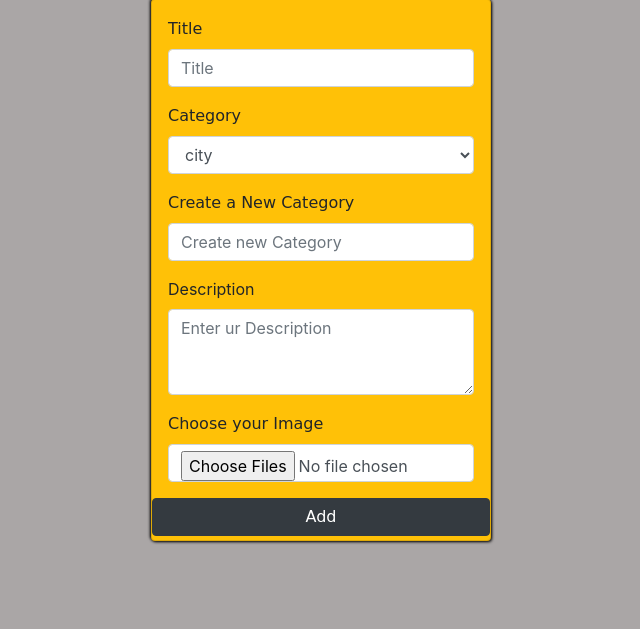
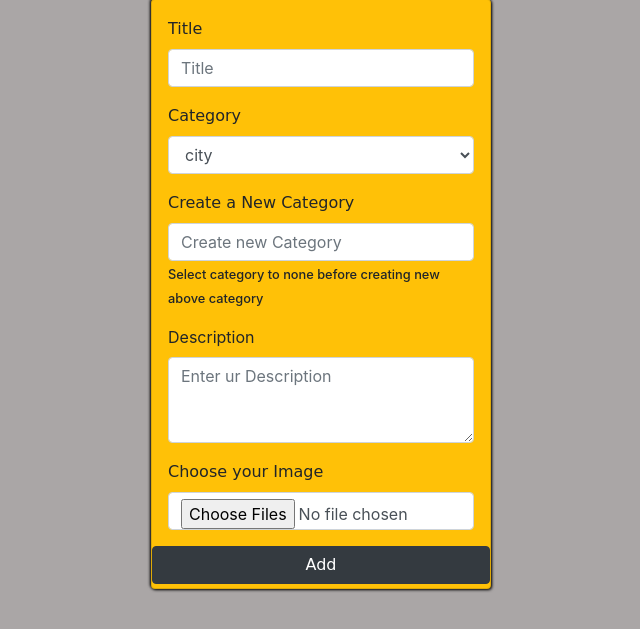
Before and after one commit to AnubhavChakrabortynits/imagegallery, a Django app: page /add/ in a window 1280 px wide. Shown: the part 127-756 px from the top of the page, without its empty margins (319-959 px from the left). Run offline with Django 4.2, Linux system fonts and the light colour scheme; a user stored in the database is signed in; data comes from the database, SQL or seed files in the repository; parts of the project's set-up code (start-up, migrations or seed data) failed here and were passed over; some libraries are stand-ins or nearby versions; some web fonts are replaced.

Commit message:
add page bug fixed

```diff
--- a/store/templates/add.html
+++ b/store/templates/add.html
@@ -106,7 +106,7 @@ body{
 
                       <div class="mb-3 m-3">
                         <label for="newcategory" class="form-label" style="font-family:Lobster,cursive ;">Create a New Category</label>
-                        <input name="newcategory" type="title" class="form-control" id="newcategory" placeholder="Create new Category">
+                        <input name="newcategory" type="title" class="form-control" id="newcategory" placeholder="Create new Category"><small style="font-weight:500 ;">Select category to none before creating new above category</small>
                       </div>
 
                       <div class="mb-3 m-3">
--- a/store/views.py
+++ b/store/views.py
@@ -1,5 +1,5 @@
-from curses.ascii import HT
-import imp
+
+
 from django.shortcuts import render
 from django.http import HttpResponseRedirect
 from .forms import SignupForm
```
